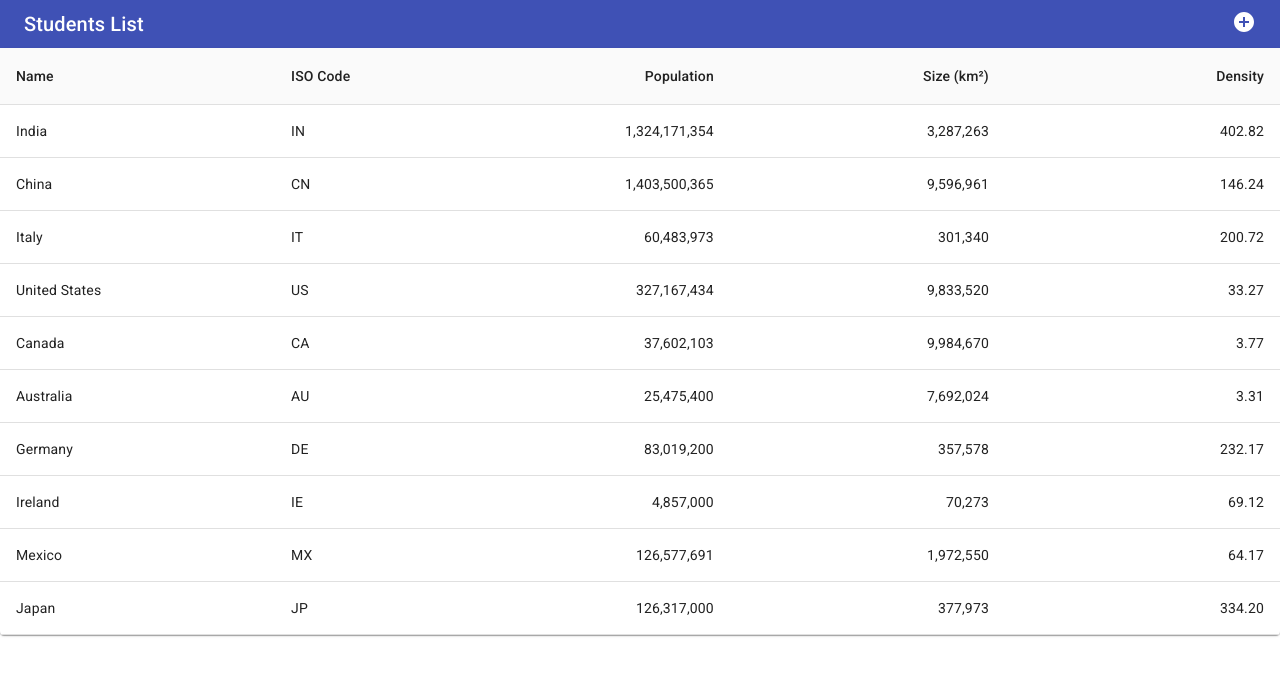
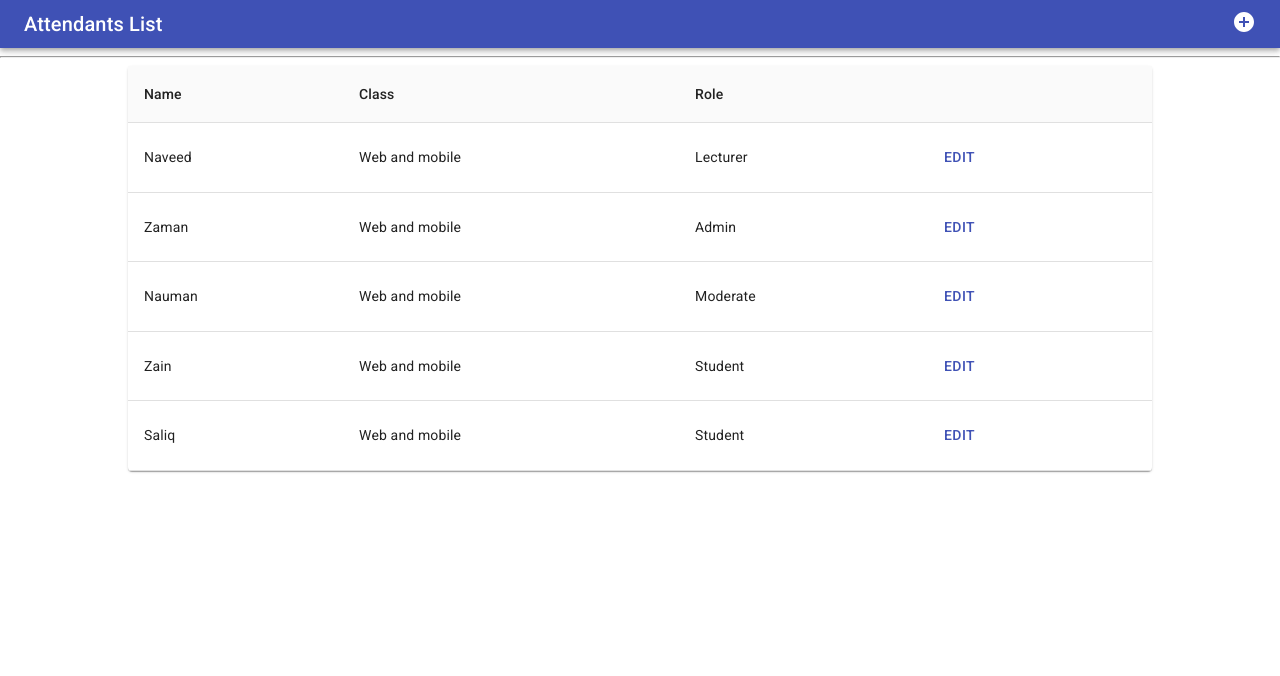
Before and after one commit to mirzazaman/Express-JS, a React (Create React App) app in the folder Assignement 1/student/: page / in a window 1280 px wide. Shown: the top 676 px of the page. Built offline with nearby package versions, Linux system fonts and the light colour scheme.

Commit message:
Edit dialog added

```diff
--- /dev/null
+++ b/Assignement 1/student/src/components/edit/Edit.js
@@ -0,0 +1,54 @@
+import React from 'react';
+import Button from '@material-ui/core/Button';
+import Dialog from '@material-ui/core/Dialog';
+import DialogActions from '@material-ui/core/DialogActions';
+import DialogContent from '@material-ui/core/DialogContent';
+import DialogContentText from '@material-ui/core/DialogContentText';
+import DialogTitle from '@material-ui/core/DialogTitle';
+import useMediaQuery from '@material-ui/core/useMediaQuery';
+import { useTheme } from '@material-ui/core/styles';
+
+
+export default function Edit({ item }) {
+    const [open, setOpen] = React.useState(false);
+    const theme = useTheme();
+    const fullScreen = useMediaQuery(theme.breakpoints.down('sm'));
+
+    const handleClickOpen = () => {
+        setOpen(true);
+    };
+
+    const handleClose = () => {
+        setOpen(false);
+    };
+
+
+    return (
+        <>
+            <Button onClick={()=>{alert(item.id); handleClickOpen()}} color="primary">Edit</Button>
+
+            <Dialog
+                fullScreen={fullScreen}
+                open={open}
+                onClose={handleClose}
+                aria-labelledby="responsive-dialog-title"
+            >
+                <DialogTitle id="responsive-dialog-title">{"Use Google's location service?"}</DialogTitle>
+                <DialogContent>
+                    <DialogContentText>
+                        Let Google help apps determine location. This means sending anonymous location data to
+                        Google, even when no apps are running.
+                    </DialogContentText>
+                </DialogContent>
+                <DialogActions>
+                    <Button autoFocus onClick={handleClose} color="primary">
+                        Disagree
+                    </Button>
+                    <Button onClick={handleClose} color="primary" autoFocus>
+                        Agree
+                    </Button>
+                </DialogActions>
+            </Dialog>
+        </>
+    );
+}
--- a/Assignement 1/student/src/components/header/Header.js
+++ b/Assignement 1/student/src/components/header/Header.js
@@ -3,8 +3,7 @@ import { makeStyles } from '@material-ui/core/styles';
 import AppBar from '@material-ui/core/AppBar';
 import Toolbar from '@material-ui/core/Toolbar';
 import Typography from '@material-ui/core/Typography';
-import IconButton from '@material-ui/core/IconButton';
-import ResponsiveDialog from '../dialog/Dialog';
+import InputForm from '../inputForm/InputForm';
 
 const useStyles = makeStyles((theme) => ({
     root: {
@@ -23,10 +22,10 @@ export default function Header() {
             <AppBar position="static">
                 <Toolbar style={{ display: "flex", justifyContent: "space-between" }} variant="dense">
                     <Typography variant="h6" color="inherit">
-                        Students List
+                        Attendants List
                     </Typography>
 
-                    <ResponsiveDialog/>
+                    <InputForm />
 
                 </Toolbar>
             </AppBar>
--- a/Assignement 1/student/src/components/dialog/Dialog.js
+++ b/Assignement 1/student/src/components/inputForm/InputForm.js
@@ -10,7 +10,7 @@ import { useTheme } from '@material-ui/core/styles';
 import AddCircleIcon from '@material-ui/icons/AddCircle';
 
 
-export default function ResponsiveDialog() {
+export default function InputForm() {
   const [open, setOpen] = React.useState(false);
   const theme = useTheme();
   const fullScreen = useMediaQuery(theme.breakpoints.down('sm'));
--- /dev/null
+++ b/Assignement 1/student/src/components/list/List.js
@@ -0,0 +1,28 @@
+export const List = [
+    {
+        id: Math.random() * 6000,
+        name: "Naveed",
+        role: "Lecturer",
+        class: "Web and mobile"
+    }, {
+        id: Math.random() * 6000,
+        name: "Zaman",
+        role: "Admin",
+        class: "Web and mobile"
+    }, {
+        id: Math.random() * 6000,
+        name: "Nauman",
+        role: "Moderate",
+        class: "Web and mobile"
+    }, {
+        id: Math.random() * 6000,
+        name: "Zain",
+        role: "Student",
+        class: "Web and mobile"
+    }, {
+        id: Math.random() * 6000,
+        name: "Saliq",
+        role: "Student",
+        class: "Web and mobile"
+    },
+]
--- a/Assignement 1/student/src/components/table/Table.js
+++ b/Assignement 1/student/src/components/table/Table.js
@@ -6,72 +6,23 @@ import TableBody from '@material-ui/core/TableBody';
 import TableCell from '@material-ui/core/TableCell';
 import TableContainer from '@material-ui/core/TableContainer';
 import TableHead from '@material-ui/core/TableHead';
-import TablePagination from '@material-ui/core/TablePagination';
 import TableRow from '@material-ui/core/TableRow';
+import Edit from '../edit/Edit';
+import { List } from '../list/List'
 
-const columns = [
-  { id: 'name', label: 'Name', minWidth: 170 },
-  { id: 'code', label: 'ISO\u00a0Code', minWidth: 100 },
-  {
-    id: 'population',
-    label: 'Population',
-    minWidth: 170,
-    align: 'right',
-    format: (value) => value.toLocaleString('en-US'),
-  },
-  {
-    id: 'size',
-    label: 'Size\u00a0(km\u00b2)',
-    minWidth: 170,
-    align: 'right',
-    format: (value) => value.toLocaleString('en-US'),
-  },
-  {
-    id: 'density',
-    label: 'Density',
-    minWidth: 170,
-    align: 'right',
-    format: (value) => value.toFixed(2),
-  },
-];
-
-function createData(name, code, population, size) {
-  const density = population / size;
-  return { name, code, population, size, density };
-}
-
-const rows = [
-  createData('India', 'IN', 1324171354, 3287263),
-  createData('China', 'CN', 1403500365, 9596961),
-  createData('Italy', 'IT', 60483973, 301340),
-  createData('United States', 'US', 327167434, 9833520),
-  createData('Canada', 'CA', 37602103, 9984670),
-  createData('Australia', 'AU', 25475400, 7692024),
-  createData('Germany', 'DE', 83019200, 357578),
-  createData('Ireland', 'IE', 4857000, 70273),
-  createData('Mexico', 'MX', 126577691, 1972550),
-  createData('Japan', 'JP', 126317000, 377973),
-  createData('France', 'FR', 67022000, 640679),
-  createData('United Kingdom', 'GB', 67545757, 242495),
-  createData('Russia', 'RU', 146793744, 17098246),
-  createData('Nigeria', 'NG', 200962417, 923768),
-  createData('Brazil', 'BR', 210147125, 8515767),
-];
 
 const useStyles = makeStyles({
   root: {
-    width: '100%',
+    width: '80%',
+    margin:"auto"
   },
   container: {
-    maxHeight: "100%",
+    maxHeight: '100%',
   },
 });
 
 export default function MainTable() {
   const classes = useStyles();
-  const [page, setPage] = React.useState(0);
-  const [rowsPerPage, setRowsPerPage] = React.useState(10);
-
 
   return (
     <Paper className={classes.root}>
@@ -79,31 +30,22 @@ export default function MainTable() {
         <Table stickyHeader aria-label="sticky table">
           <TableHead>
             <TableRow>
-              {columns.map((column) => (
-                <TableCell
-                  key={column.id}
-                  align={column.align}
-                  style={{ minWidth: column.minWidth }}
-                >
-                  {column.label}
-                </TableCell>
-              ))}
+              <TableCell>Name</TableCell>
+              <TableCell>Class</TableCell>
+              <TableCell>Role</TableCell>
+              <TableCell></TableCell>
             </TableRow>
           </TableHead>
           <TableBody>
-            {rows.slice(page * rowsPerPage, page * rowsPerPage + rowsPerPage).map((row) => {
-              return (
-                <TableRow hover role="checkbox" tabIndex={-1} key={row.code}>
-                  {columns.map((column) => {
-                    const value = row[column.id];
-                    return (
-                      <TableCell key={column.id} align={column.align}>
-                        {column.format && typeof value === 'number' ? column.format(value) : value}
-                      </TableCell>
-                    );
-                  })}
+            {List.map((item)=>{
+              return(
+                <TableRow>
+                  <TableCell>{item.name}</TableCell>
+                  <TableCell>{item.class}</TableCell>
+                  <TableCell>{item.role}</TableCell>
+                  <TableCell><Edit item={item}/></TableCell>
                 </TableRow>
-              );
+              )
             })}
           </TableBody>
         </Table>
--- a/Assignement 1/student/src/modules/students/Students.js
+++ b/Assignement 1/student/src/modules/students/Students.js
@@ -13,6 +13,7 @@ export default function Students() {
                 <Header />
 
             </div>
+            <hr />
             <div>
                 <MainTable />
             </div>
```
